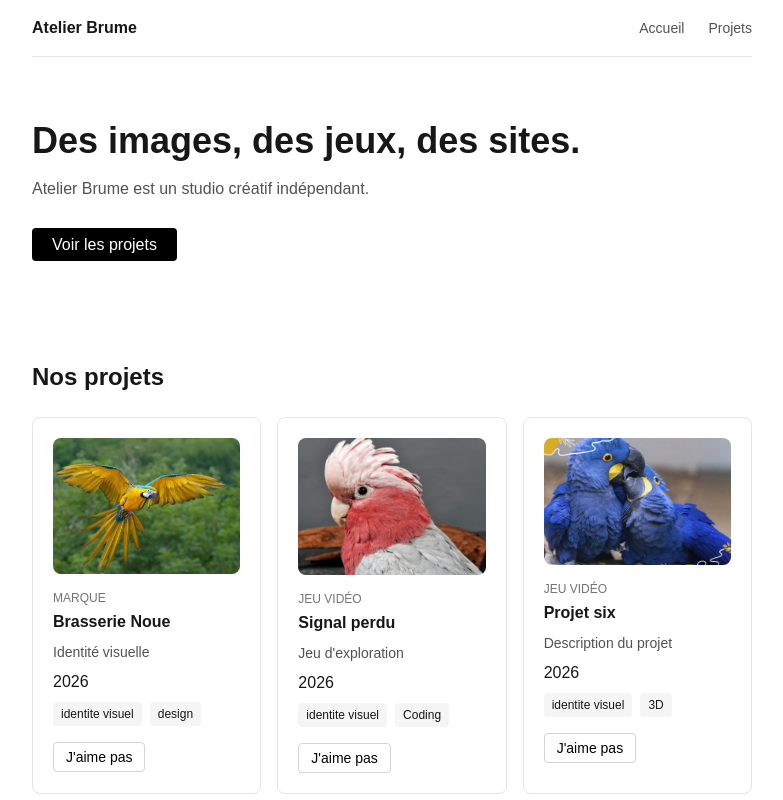
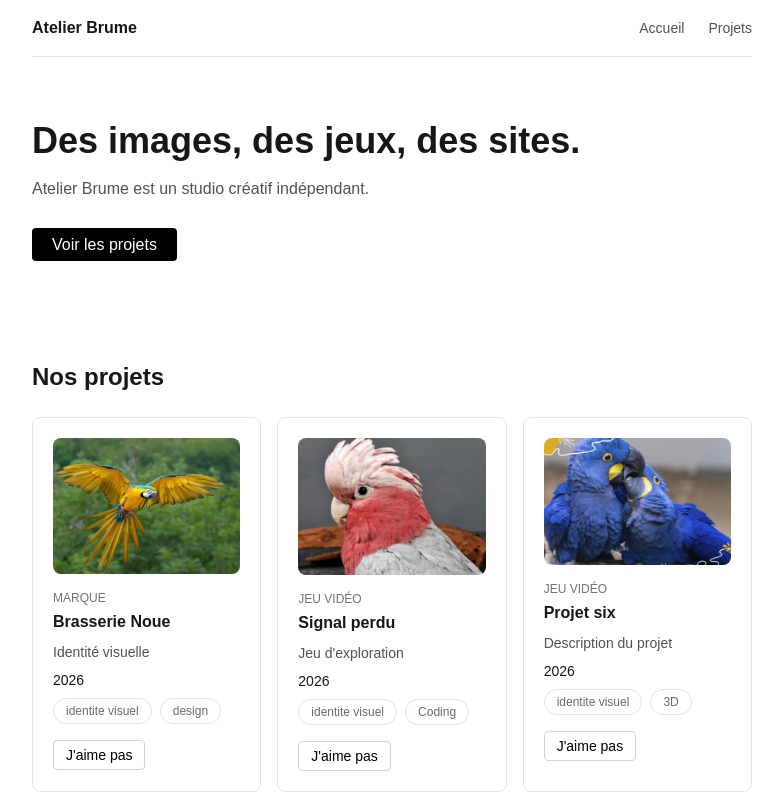
Before and after one commit to midoribaskara-netizen/midori-portfolio-next_js, a Next.js app: page / in a window 1280 px wide. Shown: the top 800 px of the page, without its empty margins (248-1031 px from the left). Built offline with nearby package versions, Linux system fonts and the light colour scheme.

Commit message:
etiquette

```diff
--- a/components/carte.tsx
+++ b/components/carte.tsx
@@ -1,6 +1,7 @@
 import Image from "next/image"
 import Link from "next/link"
 import BoutonJaime from "@/components/bouton-jaime"
+import Etiquette from "@/components/etiquette"
 
 type Props = {
   titre: string
@@ -30,13 +31,11 @@ export default function Carte({ titre, resume, categorie, href, image, annee, ta
         </h3>
 
         <p className="mt-2 text-sm text-neutral-600">{resume}</p>
-        <p className="mt-2 tzxt-sm">{annee}</p>
+        <p className="mt-2 text-sm">{annee}</p>
 
         <div className="mt-2 flex flex-wrap gap-2">
             {tags.map((tag) => (
-                <span key={tag} className="rounded bg-neutral-100 px-2 py-1 text-xs">
-                    {tag}
-                </span>
+                <Etiquette key={tag} texte={tag} />
             ))}
         </div>
 
```
